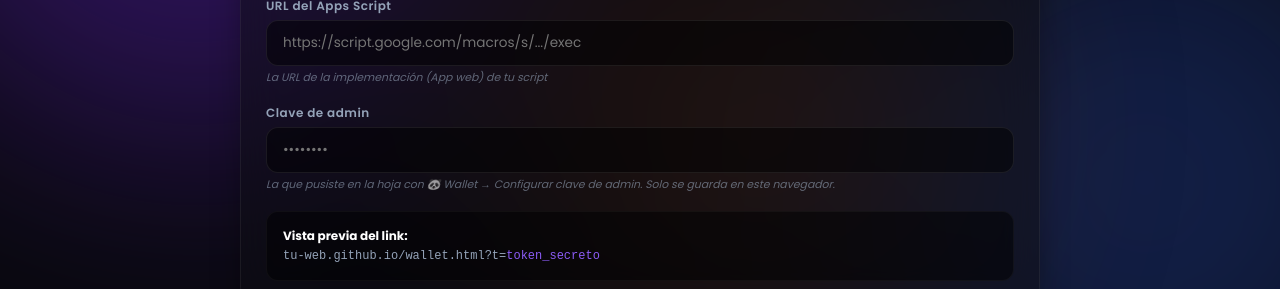
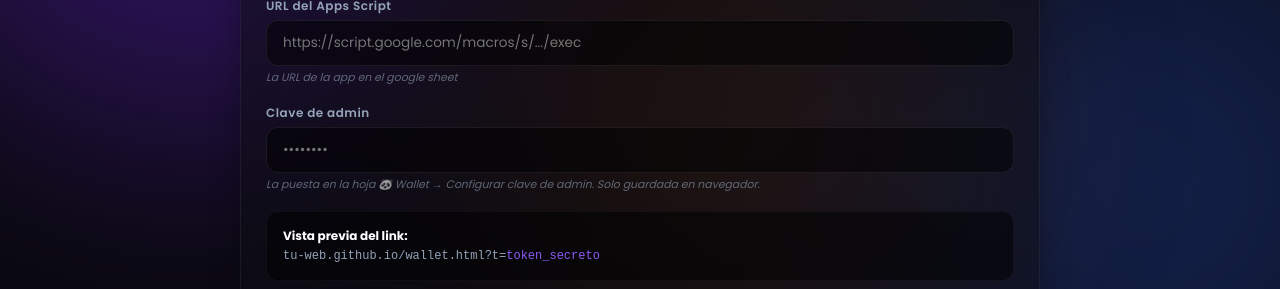
Before and after one commit to ODDSU/Panda_Tools, a plain HTML site: page wallet-admin.html in a window 1280 px wide. Shown: the part 424-713 px from the top of the page. Drawn offline with Linux system fonts and the light colour scheme.

Commit message:
Update wallet-admin.html

```diff
--- a/wallet-admin.html
+++ b/wallet-admin.html
@@ -305,13 +305,13 @@
             <div class="input-group">
                 <label>URL del Apps Script</label>
                 <input type="text" id="scriptUrl" placeholder="https://script.google.com/macros/s/.../exec">
-                <div class="input-hint">La URL de la implementación (App web) de tu script</div>
+                <div class="input-hint">La URL de la app en el google sheet</div>
             </div>
 
             <div class="input-group">
                 <label>Clave de admin</label>
                 <input type="password" id="adminKey" placeholder="••••••••">
-                <div class="input-hint">La que pusiste en la hoja con 🐼 Wallet → Configurar clave de admin. Solo se guarda en este navegador.</div>
+                <div class="input-hint">La puesta en la hoja 🐼 Wallet → Configurar clave de admin. Solo guardada en navegador.</div>
             </div>
 
             <div class="preview-box">
```
